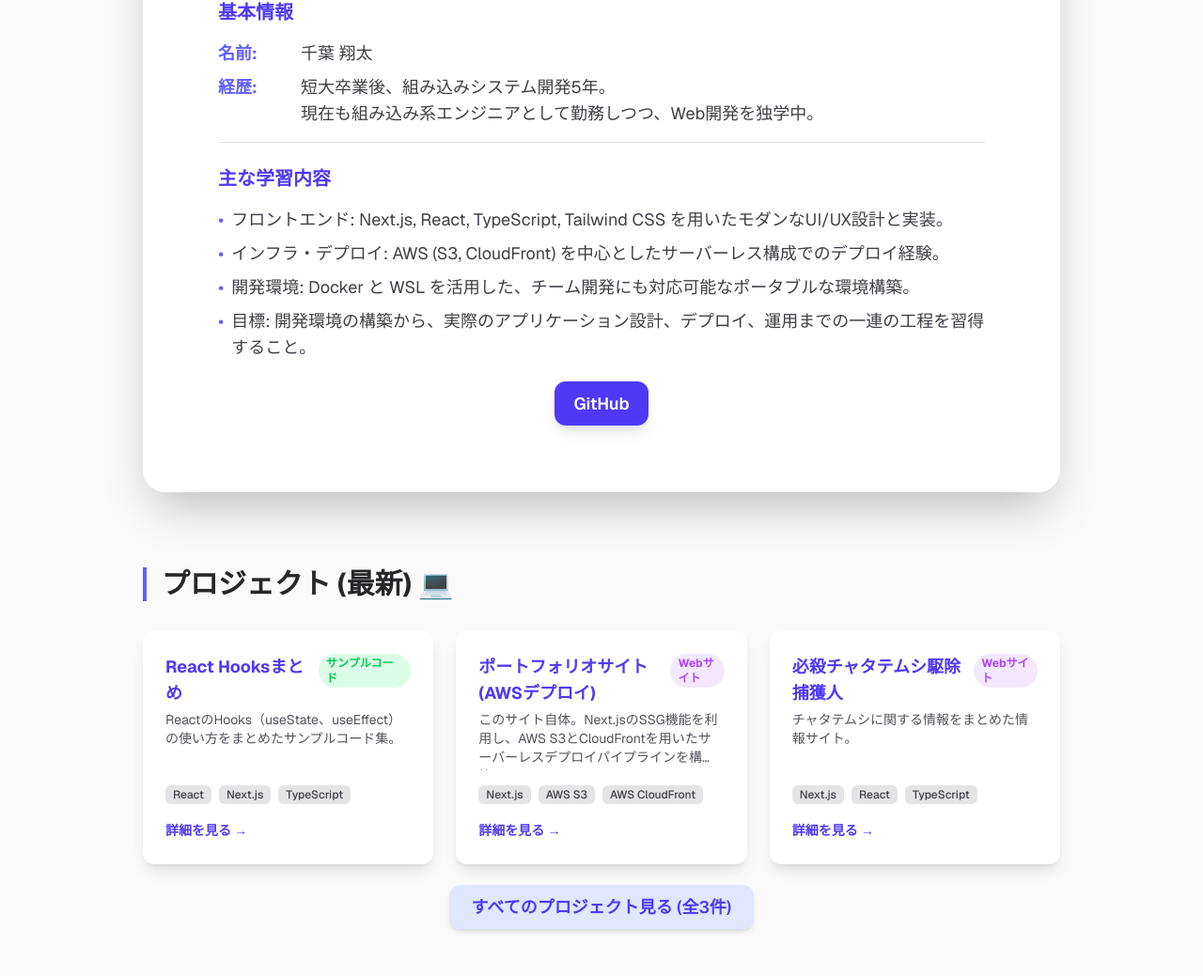
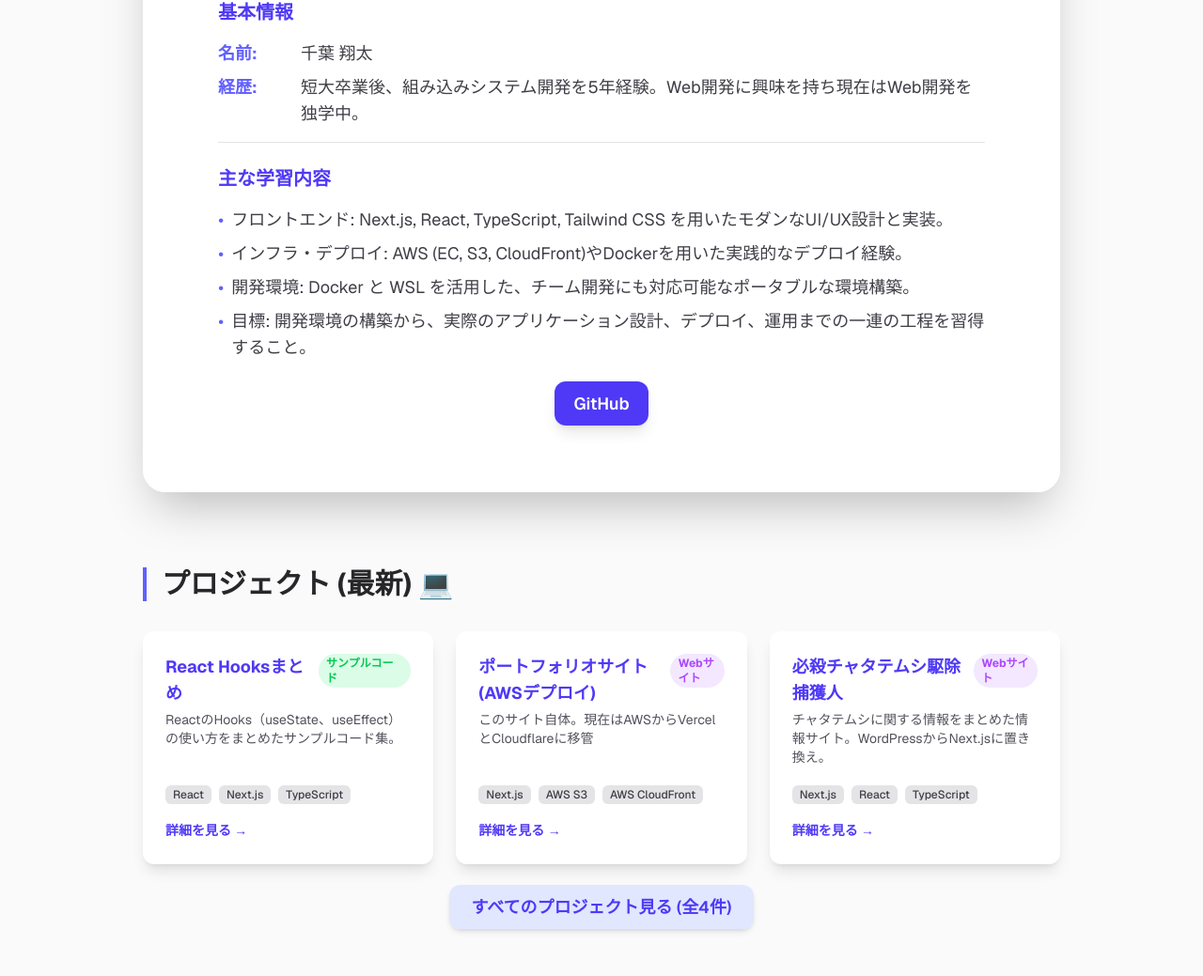
Before and after one commit to amatsu4510/portfolio-nextjs-ts, a Next.js app: page / in a window 1280 px wide. Shown: the part 313-1352 px from the top of the page at 94% size. Built offline with nearby package versions, Linux system fonts and the light colour scheme; no server answers.

Commit message:
プロジェクトにhttps://shotaphotography.com/を追加
後、全体的にコード整理

```diff
--- /dev/null
+++ b/app/config/projectConfig.ts
@@ -0,0 +1,50 @@
+import { Project } from '../type/Type';
+
+/* カテゴリーごとの色を定義（tailwindのクラス名）*/
+const categoryColors: { [key: string]: string } = {
+  'Webアプリ': 'text-red-500 bg-red-100 dark:bg-red-900/50 dark:text-red-300',
+  'サンプルコード': 'text-green-500 bg-green-100 dark:bg-green-900/50 dark:text-green-300',
+  'Webサイト': 'text-purple-500 bg-purple-100 dark:bg-purple-900/50 dark:text-purple-300',
+  'すべて': 'text-indigo-500 bg-indigo-100 dark:bg-indigo-900/50 dark:text-indigo-300',
+};
+/* カテゴリーの色を取得するヘルパー関数 */
+export const getCategoryColor = (category: string) => categoryColors[category] || 'text-gray-500 bg-gray-200 dark:bg-gray-600/50 dark:text-gray-400';
+
+export const PROJECT_CATEGORIES = ['すべて', 'Webアプリ', 'サンプルコード', 'Webサイト'];
+export const ALL_PROJECTS: Project[] = [
+  {
+    id: 1,
+    title: 'React Hooksまとめ',
+    description: 'ReactのHooks（useState、useEffect）の使い方をまとめたサンプルコード集。',
+    category: 'サンプルコード',
+    techStack: ['React', 'Next.js', 'TypeScript'],
+    link: '/projects/react_hooks_samples',
+  },
+  {
+    id: 2,
+    title: 'ポートフォリオサイト (AWSデプロイ)',
+    description: 'このサイト自体。現在はAWSからVercelとCloudflareに移管',
+    category: 'Webサイト',
+    techStack: ['Next.js', 'AWS S3', 'AWS CloudFront', 'GitHub Actions'],
+    link: '#',
+  },
+  {
+    id: 3,
+    title: '必殺チャタテムシ駆除捕獲人',
+    description: 'チャタテムシに関する情報をまとめた情報サイト。WordPressからNext.jsに置き換え。',
+    category: 'Webサイト',
+    techStack: ['Next.js', 'React', 'TypeScript', 'Tailwind CSS'],
+    link: 'https://chatachata.jp/',
+  },
+  {
+    id: 4,
+    title: 'Shota Photography',
+    description: '自分用オンライン写真展。',
+    category: 'Webサイト',
+    techStack: ['Next.js', 'React', 'TypeScript', 'Tailwind CSS'],
+    link: 'https://shotaphotography.com/',
+  },
+  // ここにさらに多くのプロジェクトを追加
+];
+/* 最新3つのプロジェクトを取得 */
+export const LATEST_PROJECTS = ALL_PROJECTS.slice(0, 3); // 最新3件
--- /dev/null
+++ b/app/config/topPageConfig.ts
@@ -0,0 +1,20 @@
+import { TopPageAbout } from '../type/Type'
+
+export const topPageData : TopPageAbout = {
+    name: "千葉 翔太",
+    career: " 短大卒業後、組み込みシステム開発を5年経験。Web開発に興味を持ち現在はWeb開発を独学中。",
+    course_content:{
+        frontend: "フロントエンド: Next.js, React, TypeScript, Tailwind CSS を用いたモダンなUI/UX設計と実装。",
+        infra: "インフラ・デプロイ: AWS (EC, S3, CloudFront)やDockerを用いた実践的なデプロイ経験。",
+        devenv: "開発環境: Docker と WSL を活用した、チーム開発にも対応可能なポータブルな環境構築。",
+        goal: "目標: 開発環境の構築から、実際のアプリケーション設計、デプロイ、運用までの一連の工程を習得すること。"
+    },
+    gitUrl:"https://github.com/amatsu4510"
+};
+
+/* スキル/学習サマリーデータ定義 */
+export const LEARNING_SUMMARY = [
+  { title: 'フロントエンド', skills: ['Next.js', 'React', 'TypeScript', 'Tailwind CSS'] },
+  { title: 'バックエンド/DB', skills: ['Node.js', 'Express.js', 'Next.js API Routes', 'Prisma', 'PostgreSQL'] },
+  { title: 'インフラ/DevOps (開発環境)', skills: ['AWS (S3, CloudFront)', 'Docker', 'Docker Compose', 'Git/GitHub', 'WSL'] },
+];
--- a/app/page.tsx
+++ b/app/page.tsx
@@ -1,59 +1,10 @@
 import Link from 'next/link';
-import { Project } from './type/Type';
+import { ALL_PROJECTS, LATEST_PROJECTS, getCategoryColor } from './config/projectConfig';
+import { topPageData, LEARNING_SUMMARY } from './config/topPageConfig'
 import Top2Blog from './component/Home/Top2Blog';
-
-/* カテゴリーごとの色を定義（tailwindのクラス名）*/
-const categoryColors: { [key: string]: string } = {
-  'Webアプリ': 'text-red-500 bg-red-100 dark:bg-red-900/50 dark:text-red-300',
-  'サンプルコード': 'text-green-500 bg-green-100 dark:bg-green-900/50 dark:text-green-300',
-  'Webサイト': 'text-purple-500 bg-purple-100 dark:bg-purple-900/50 dark:text-purple-300',
-  'すべて': 'text-indigo-500 bg-indigo-100 dark:bg-indigo-900/50 dark:text-indigo-300',
-};
-
-/* カテゴリーの色を取得するヘルパー関数 */
-const getCategoryColor = (category: string) => categoryColors[category] || 'text-gray-500 bg-gray-200 dark:bg-gray-600/50 dark:text-gray-400';
-
-/* プロジェクト TODO:後からS3にjsonおいて取得できるようにする */
-const ALL_PROJECTS: Project[] = [
-  {
-    id: 1,
-    title: 'React Hooksまとめ',
-    description: 'ReactのHooks（useState、useEffect）の使い方をまとめたサンプルコード集。',
-    category: 'サンプルコード',
-    techStack: ['React', 'Next.js', 'TypeScript'],
-    link: '/projects/react_hooks_samples',
-  },
-  {
-    id: 2,
-    title: 'ポートフォリオサイト (AWSデプロイ)',
-    description: 'このサイト自体。Next.jsのSSG機能を利用し、AWS S3とCloudFrontを用いたサーバーレスデプロイパイプラインを構築。',
-    category: 'Webサイト',
-    techStack: ['Next.js', 'AWS S3', 'AWS CloudFront', 'GitHub Actions'],
-    link: '#',
-  },
-  {
-    id: 3,
-    title: '必殺チャタテムシ駆除捕獲人',
-    description: 'チャタテムシに関する情報をまとめた情報サイト。',
-    category: 'Webサイト',
-    techStack: ['Next.js', 'React', 'TypeScript', 'Tailwind CSS'],
-    link: 'https://www.chatachata.jp/',
-  },
-];
-
-/* 最新3つのプロジェクトを取得 */
-const LATEST_PROJECTS = ALL_PROJECTS.slice(0, 3); // 最新3件
-
-/* スキル/学習サマリーデータ定義 */
-const LEARNING_SUMMARY = [
-  { title: 'フロントエンド', skills: ['Next.js', 'React', 'TypeScript', 'Tailwind CSS', '状態管理 (Zustandなど)'] },
-  { title: 'バックエンド/DB', skills: ['Node.js', 'Express.js', 'Next.js API Routes', 'Prisma', 'PostgreSQL'] },
-  { title: 'インフラ/DevOps (開発環境)', skills: ['AWS (S3, CloudFront, Amplify)', 'Docker', 'Docker Compose', 'Git/GitHub', 'WSL'] },
-];
 
 /* トップページ */
 const Home = () => {
-
   return (
     <div className="flex flex-col items-center min-h-screen bg-zinc-50 font-sans text-zinc-800 dark:bg-zinc-900 dark:text-zinc-200">
       <main className="w-full max-w-5xl p-4 sm:p-6 space-y-16 sm:space-y-20 pt-10 sm:pt-16">
@@ -69,11 +20,11 @@ const Home = () => {
             <ul className="space-y-3 sm:space-y-2 text-base sm:text-lg text-zinc-700 dark:text-zinc-300 mb-6 border-b border-zinc-200 dark:border-zinc-700 pb-4">
               <li className="flex flex-col sm:flex-row items-start sm:items-center">
                 <span className="text-indigo-500 mr-2 font-bold w-auto sm:w-20 sm:shrink-0">名前:</span>
-                千葉 翔太
+                {topPageData.name}
               </li>
               <li className="flex flex-col sm:flex-row items-start">
                 <span className="text-indigo-500 mr-2 font-bold w-auto sm:w-20 sm:shrink-0">経歴:</span>
-                短大卒業後、組み込みシステム開発5年。<br />現在も組み込み系エンジニアとして勤務しつつ、Web開発を独学中。
+                {topPageData.career}
               </li>
             </ul>
             <p className="text-lg sm:text-xl font-semibold text-indigo-600 dark:text-indigo-400 mb-4">
@@ -82,25 +33,25 @@ const Home = () => {
             <ul className="space-y-2 text-base sm:text-lg text-zinc-700 dark:text-zinc-300">
               <li className="flex items-start">
                 <span className="text-indigo-500 mr-2 text-xl">&bull;</span>
-                フロントエンド: Next.js, React, TypeScript, Tailwind CSS を用いたモダンなUI/UX設計と実装。
+                {topPageData.course_content.frontend}
               </li>
               <li className="flex items-start">
                 <span className="text-indigo-500 mr-2 text-xl">&bull;</span>
-                インフラ・デプロイ: AWS (S3, CloudFront) を中心としたサーバーレス構成でのデプロイ経験。
+                {topPageData.course_content.infra}
               </li>
               <li className="flex items-start">
                 <span className="text-indigo-500 mr-2 text-xl">&bull;</span>
-                開発環境: Docker と WSL を活用した、チーム開発にも対応可能なポータブルな環境構築。
+                {topPageData.course_content.devenv}
               </li>
               <li className="flex items-start">
                 <span className="text-indigo-500 mr-2 text-xl">&bull;</span>
-                目標: 開発環境の構築から、実際のアプリケーション設計、デプロイ、運用までの一連の工程を習得すること。
+                {topPageData.course_content.goal}
               </li>
             </ul>
           </div>
           <div className="mt-8">
             <Link
-              href="https://github.com/amatsu4510"
+              href={topPageData.gitUrl}
               target="_blank"
               rel="noopener noreferrer"
               className="rounded-xl bg-indigo-600 px-5 py-3 text-base sm:text-lg font-semibold text-white transition-transform hover:scale-[1.02] shadow-lg"
--- a/app/projects/page.tsx
+++ b/app/projects/page.tsx
@@ -1,44 +1,8 @@
 'use client';
 
 import React, { useState } from 'react';
-import { Project } from '../type/Type';
+import { ALL_PROJECTS, getCategoryColor, PROJECT_CATEGORIES } from '../config/projectConfig';
 import Link from 'next/link';
-
-const PROJECT_CATEGORIES = ['すべて', 'Webアプリ', 'サンプルコード', 'Webサイト'];
-const categoryColors: { [key: string]: string } = {
-  'Webアプリ': 'text-red-500 bg-red-100 dark:bg-red-900/50 dark:text-red-300',
-  'サンプルコード': 'text-green-500 bg-green-100 dark:bg-green-900/50 dark:text-green-300',
-  'Webサイト': 'text-purple-500 bg-purple-100 dark:bg-purple-900/50 dark:text-purple-300',
-  'すべて': 'text-indigo-500 bg-indigo-100 dark:bg-indigo-900/50 dark:text-indigo-300',
-};
-const getCategoryColor = (category: string) => categoryColors[category] || 'text-gray-500 bg-gray-200 dark:bg-gray-600/50 dark:text-gray-400';
-const ALL_PROJECTS: Project[] = [
-  {
-    id: 1,
-    title: 'React Hooksまとめ',
-    description: 'ReactのHooks（useState、useEffect）の使い方をまとめたサンプルコード集。',
-    category: 'サンプルコード',
-    techStack: ['React', 'Next.js', 'TypeScript'],
-    link: '/projects/react_hooks_samples',
-  },
-  {
-    id: 2,
-    title: 'ポートフォリオサイト (AWSデプロイ)',
-    description: 'このサイト自体。Next.jsのSSG機能を利用し、AWS S3とCloudFrontを用いたサーバーレスデプロイパイプラインを構築。',
-    category: 'Webサイト',
-    techStack: ['Next.js', 'AWS S3', 'AWS CloudFront', 'GitHub Actions'],
-    link: '#',
-  },
-  {
-    id: 3,
-    title: '必殺チャタテムシ駆除捕獲人',
-    description: 'チャタテムシに関する情報をまとめた情報サイト。',
-    category: 'Webサイト',
-    techStack: ['Next.js', 'React', 'TypeScript', 'Tailwind CSS'],
-    link: 'https://www.chatachata.jp/',
-  },
-  // ここにさらに多くのプロジェクトを追加
-];
 // ----------------------------------------------------------------------
 
 const ProjectsPage = () => {
```
Also changed, not shown: app/type/Type.ts (+13 -0 lines).
